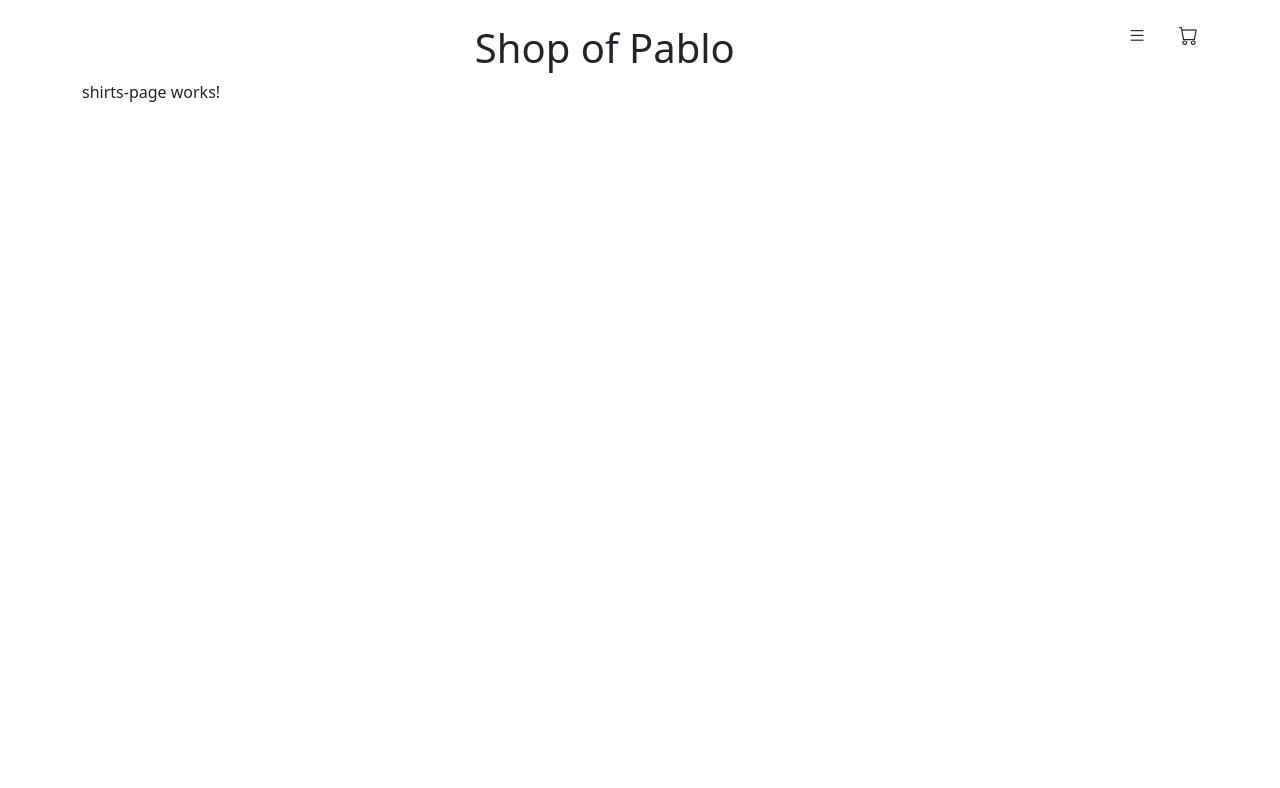
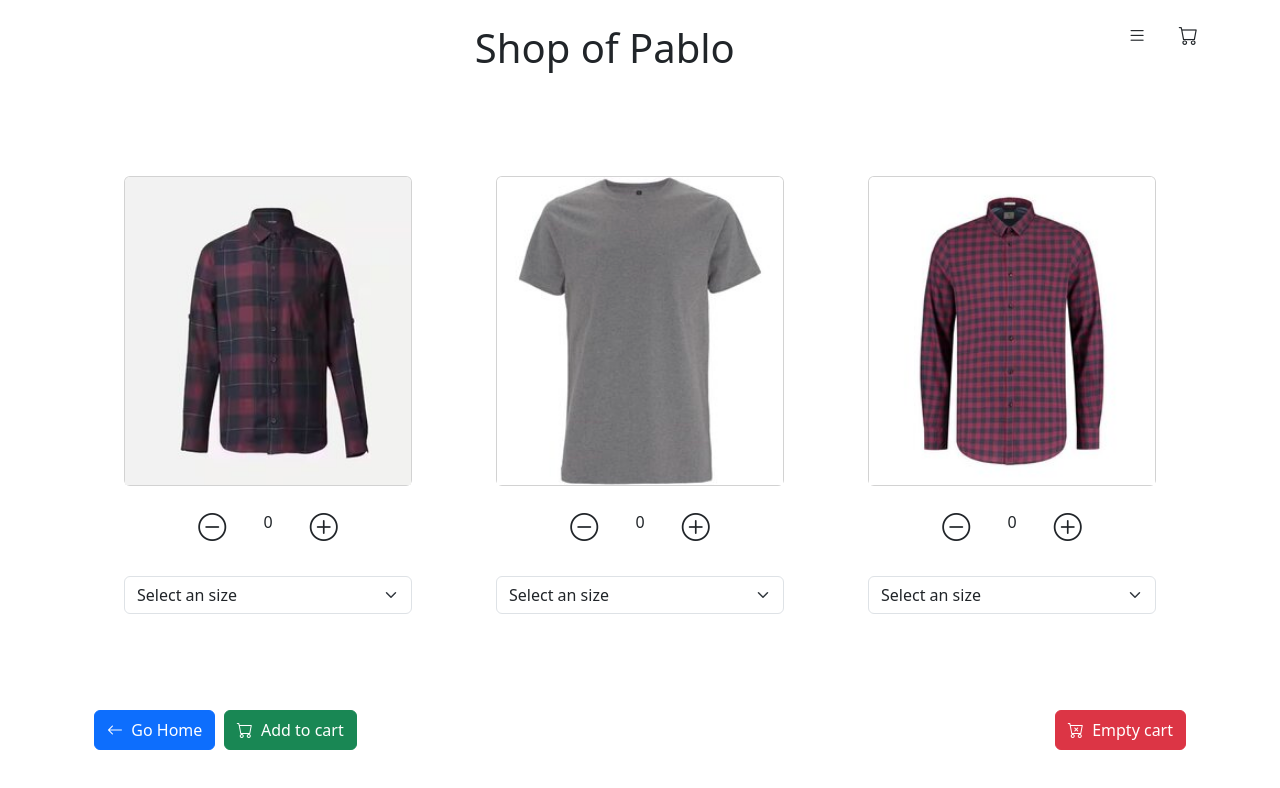
Before and after one commit to pcasano/simple-shop, an Angular app: page /shirts in a window 1280 px wide. Shown: the top 788 px of the page. Built offline with nearby package versions, Linux system fonts and the light colour scheme.

Commit message:
add shirt template

```diff
--- a/src/app/shirts-page/shirts-page.component.html
+++ b/src/app/shirts-page/shirts-page.component.html
@@ -1 +1,95 @@
-<p>shirts-page works!</p>
+<div class="container">
+    <br>
+    <br>
+    <br>
+    <br>
+    <div class="row">
+        <div class="col d-flex flex-column align-items-center">
+            <div class="card" style="width: 18rem;">
+                <img src="../assets/shirts/shirt_1.jpg" class="card-img-top">
+            </div>
+            <br>
+            <div class="justify-content-evenly d-flex" style="width: 18rem;">
+                <div></div>
+                <i class="bi bi-dash-circle h3" (click)="decreaseShirtModel1()"></i>
+                <div>{{shirtModelCounter_1}}</div>
+                <i class="bi bi-plus-circle h3" (click)="increaseShirtModel1()"></i>
+                <div></div>
+            </div>
+            <br>
+            <div class="justify-content-evenly d-flex" style="width: 18rem;">
+                <div></div>
+                <select class="form-select" aria-label="Default select example" [(ngModel)]="shirtSize_1">
+                    <option value="" disabled selected>Select an size</option>
+                    <option value="S">S</option>
+                    <option value="M">M</option>
+                    <option value="L">L</option>
+                  </select>
+                  <div></div>
+            </div>
+        </div>
+        <div class="col d-flex flex-column align-items-center">
+            <div class="card" style="width: 18rem;">
+                <img src="../assets/shirts/shirt_2.jpg" class="card-img-top">
+            </div>
+            <br>
+            <div class="justify-content-evenly d-flex" style="width: 18rem;">
+                <div></div>
+                <i class="bi bi-dash-circle h3" (click)="decreaseShirtModel2()"></i>
+                <div>{{shirtModelCounter_2}}</div>
+                <i class="bi bi-plus-circle h3" (click)="increaseShirtModel2()"></i>
+                <div></div>
+            </div>
+            <br>
+            <div class="justify-content-evenly d-flex" style="width: 18rem;">
+                <div></div>
+                <select #shoes2 class="form-select" aria-label="Default select example" [(ngModel)]="shirtSize_2">
+                    <option value="" disabled selected>Select an size</option>
+                    <option value="S">S</option>
+                    <option value="M">M</option>
+                    <option value="L">L</option>
+                  </select>
+                  <div></div>
+            </div>
+        </div>
+        <div class="col d-flex flex-column align-items-center">
+            <div class="card" style="width: 18rem;">
+                <img src="../assets/shirts/shirt_3.jpg" class="card-img-top">
+            </div>
+            <br>
+            <div class="justify-content-evenly d-flex" style="width: 18rem;">
+                <div></div>
+                <i class="bi bi-dash-circle h3" (click)="decreaseShirtModel3()"></i>
+                <div>{{shirtModelCounter_3}}</div>
+                <i class="bi bi-plus-circle h3" (click)="increaseShirtModel3()"></i>
+                <div></div>
+            </div>
+            <br>
+            <div class="justify-content-evenly d-flex" style="width: 18rem;">
+                <div></div>
+                <select #shoes3 class="form-select" aria-label="Default select example" [(ngModel)]="shirtSize_3">
+                    <option value="" disabled selected>Select an size</option>
+                    <option value="S">S</option>
+                    <option value="M">M</option>
+                    <option value="L">L</option>
+                  </select>
+                  <div></div>
+            </div>
+        </div>
+    </div>
+    <br>
+    <br>
+    <br>
+    <br>
+    <div class="row">
+        <div class="col d-flex justify-content-start">
+            <button type="button" class="btn btn-primary" (click)="onGoHome()"><i class="bi bi-arrow-left"></i>&nbsp;&nbsp;Go Home</button>
+            <p>&nbsp;&nbsp;</p>
+            <button type="button" class="btn btn-success" (click)="onAddToCart()"><i class="bi bi-cart"></i>&nbsp;&nbsp;Add to cart</button>
+        </div>
+        <div class="col d-flex justify-content-end">
+            <button type="button" class="btn btn-danger" (click)="onEmptyCart()"><i class="bi bi-cart-x"></i>&nbsp;&nbsp;Empty cart</button>
+        </div>
+    </div>
+    <br>
+</div>
--- a/src/app/shirts-page/shirts-page.component.ts
+++ b/src/app/shirts-page/shirts-page.component.ts
@@ -1,4 +1,6 @@
 import { Component } from '@angular/core';
+import { ItemService } from '../item.service';
+import { Router } from '@angular/router';
 
 @Component({
   selector: 'app-shirts-page',
@@ -7,4 +9,59 @@ import { Component } from '@angular/core';
 })
 export class ShirtsPageComponent {
 
+  constructor(
+    private router: Router,
+    private itemService: ItemService) {}
+
+  shirtModelCounter_1: number = 0;
+  shirtModelCounter_2: number = 0;
+  shirtModelCounter_3: number = 0;
+
+  shirtSize_1 = "";
+  shirtSize_2 = "";
+  shirtSize_3 = "";
+
+  increaseShirtModel1() {
+    this.shirtModelCounter_1++;
+  }
+
+  decreaseShirtModel1() {
+    if(this.shirtModelCounter_1 > 0) {
+      this.shirtModelCounter_1--;
+    }
+  }
+
+  increaseShirtModel2() {
+    this.shirtModelCounter_2++;
+  }
+
+  decreaseShirtModel2() {
+    if(this.shirtModelCounter_2 > 0) {
+      this.shirtModelCounter_2--;
+    }
+  }
+
+  increaseShirtModel3() {
+    this.shirtModelCounter_3++;
+  }
+
+  decreaseShirtModel3() {
+    if(this.shirtModelCounter_3 > 0) {
+      this.shirtModelCounter_3--;
+    }
+  }
+
+  onGoHome() {
+    this.router.navigateByUrl("home");
+  }
+
+  onAddToCart() {
+
+  }
+
+  onEmptyCart() {
+
+  }
+
+
 }
```
